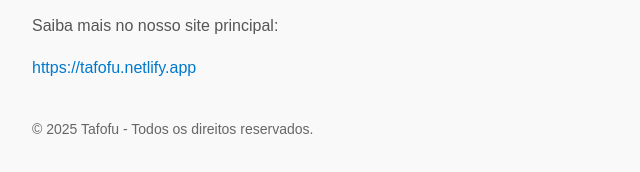
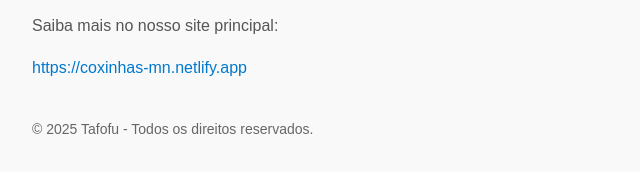
Before and after one commit to djeytq/test-sgb, a plain HTML site: page pagina-1.html in a window 1280 px wide. Shown: the part 156-328 px from the top of the page, 16-656 px from the left. Drawn offline with Linux system fonts and the light colour scheme.

Commit message:
update the main link

```diff
--- a/pagina-1.html
+++ b/pagina-1.html
@@ -20,7 +20,7 @@
   <h1>Serviços rápidos da Tafofu em Angola</h1>
   <p>A <strong>Tafofu</strong> é uma marca angolana que ajuda a tornar o dia a dia mais simples com produtos e serviços acessíveis.</p>
   <p>Saiba mais no nosso site principal:</p>
-  <p><a href="https://tafofu.netlify.app" target="_blank">https://tafofu.netlify.app</a></p>
+  <p><a href="https://coxinhas-mn.netlify.app" target="_blank">https://coxinhas-mn.netlify.app</a></p>
   <footer style="margin-top:40px; font-size:14px; color:#666;">
     &copy; 2025 Tafofu - Todos os direitos reservados.
   </footer>
```
Also changed, not shown: pagina-2.html (+1 -1 lines), pagina-3.html (+1 -1 lines), pagina-4.html (+1 -1 lines), pagina-5.html (+1 -1 lines).
